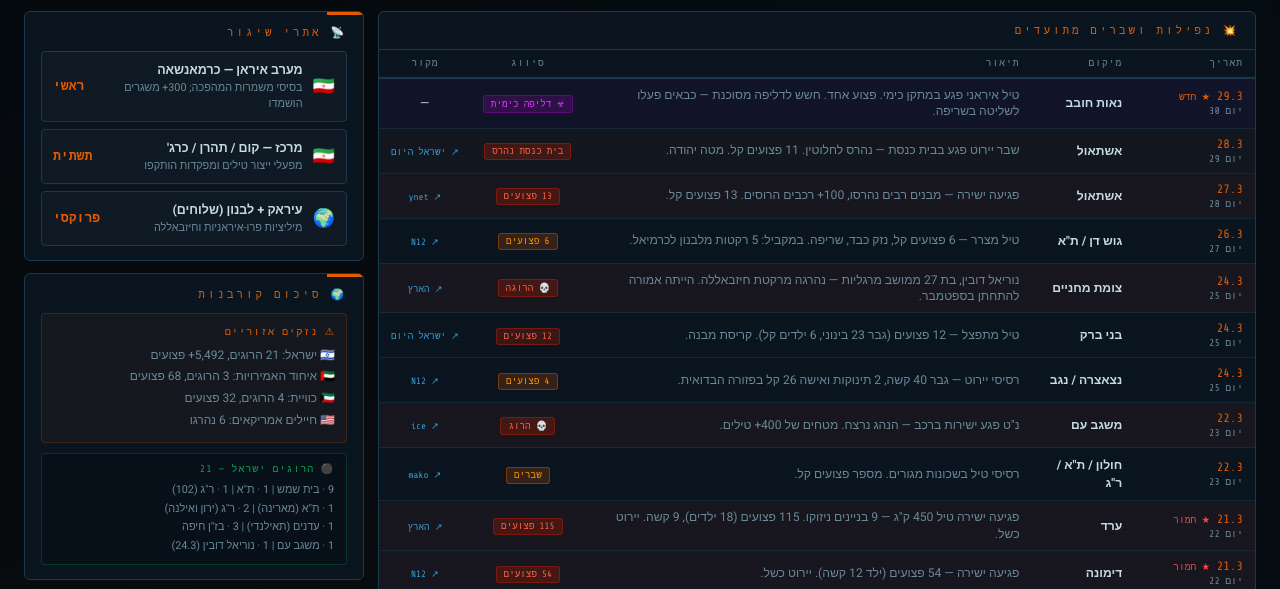
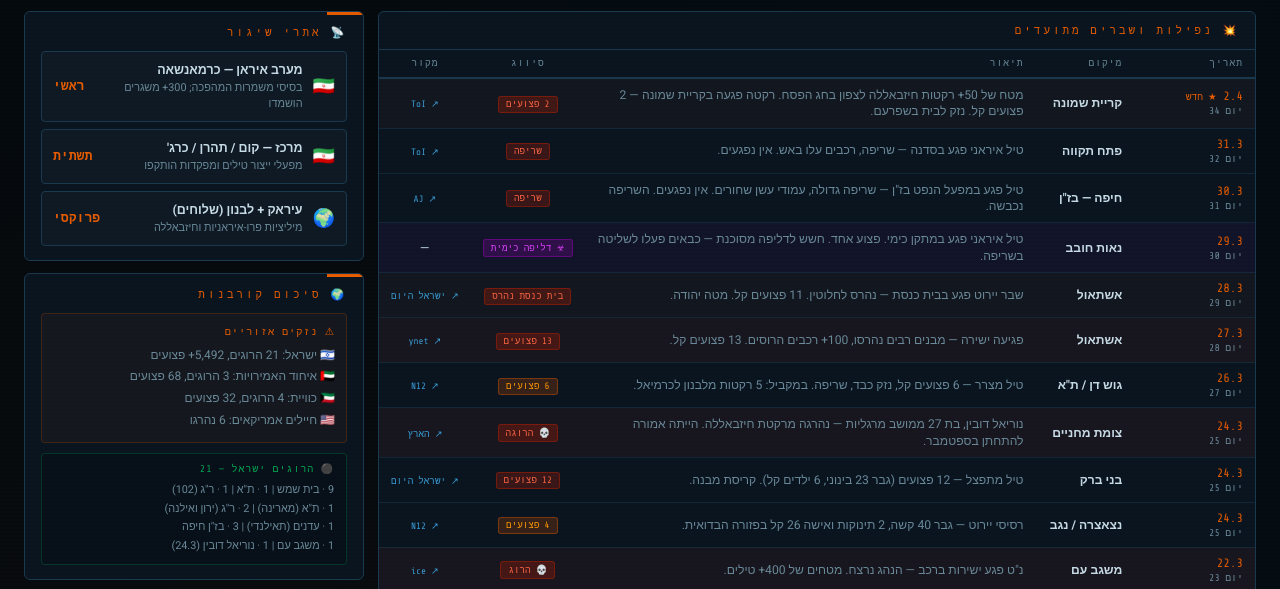
Before and after one commit to noamrozenfeld/shaagat-haari, a plain HTML site: page index.html in a window 1280 px wide. Shown: the part 199-788 px from the top of the page. Drawn offline with nearby package versions, Linux system fonts and the light colour scheme.

Commit message:
ימים 31–34 (30.3–2.4): בז"ן חיפה, פ"ת, ק. שמונה | גרף + מפה

```diff
--- a/index.html
+++ b/index.html
@@ -35,8 +35,6 @@
   @keyframes blink { 0%,100%{opacity:1;} 50%{opacity:0.1;} }
   .header-status { display:flex; align-items:center; gap:8px; font-family:var(--mono); font-size:0.72rem; color:var(--text-dim); }
   .outer { max-width:1700px; margin:0 auto; padding:16px 24px; display:flex; flex-direction:column; gap:0; }
-
-  /* STAT CARDS */
   .stats-row { display:grid; grid-template-columns:repeat(5,1fr); gap:12px; margin-bottom:14px; }
   .stat-card { background:var(--panel); border:1px solid var(--border); border-radius:6px; padding:14px 16px; position:relative; overflow:hidden; }
   .stat-card::after { content:''; position:absolute; bottom:0; left:0; right:0; height:2px; }
@@ -49,11 +47,7 @@
   .stat-card.yellow .value{color:var(--accent2);} .stat-card.green .value{color:var(--safe);}
   .stat-card.blue .value{color:#3a9fd8;}
   .stat-card .sub { font-size:0.68rem; color:var(--text-dim); }
-
-  /* CONTENT ROW */
   .content-row { display:grid; grid-template-columns:1fr 340px; gap:14px; margin-bottom:14px; align-items:start; }
-
-  /* IMPACT TABLE */
   .impact-table-wrap { background:var(--panel); border:1px solid var(--border); border-radius:6px; overflow:hidden; }
   .panel-title { font-size:0.68rem; font-family:var(--mono); color:var(--accent); letter-spacing:3px; text-transform:uppercase;
     padding:12px 16px; border-bottom:1px solid var(--border); display:flex; align-items:center; gap:8px; }
@@ -83,8 +77,6 @@
   .src-link:hover { text-decoration:underline; }
   .new-badge { color:var(--accent); font-size:0.6rem; font-family:var(--mono); }
   .severe-badge { color:#ff4444; font-size:0.6rem; font-family:var(--mono); }
-
-  /* RIGHT SIDE PANEL */
   .side-col { display:flex; flex-direction:column; gap:12px; }
   .panel { background:var(--panel); border:1px solid var(--border); border-radius:6px; padding:14px 16px; position:relative; overflow:hidden; }
   .panel::before { content:''; position:absolute; top:0; right:0; width:36px; height:3px; background:var(--accent); }
@@ -95,8 +87,6 @@
   .source-info h4{font-size:0.78rem;font-weight:700;}
   .source-info p{font-size:0.68rem;color:var(--text-dim);margin-top:1px;}
   .source-count{margin-right:auto;font-family:var(--mono);font-size:0.82rem;font-weight:700;color:var(--accent);white-space:nowrap;}
-
-  /* MAP full width */
   .map-panel { background:var(--panel); border:1px solid var(--border); border-radius:6px; overflow:hidden; margin-bottom:14px; }
   #map { width:100%; height:350px; background:#061018; }
   .leaflet-tile-pane { filter:brightness(0.5) saturate(0.6) hue-rotate(180deg); }
@@ -105,7 +95,6 @@
   .map-legend { padding:8px 16px; border-top:1px solid var(--border); display:flex; gap:18px; flex-wrap:wrap; align-items:center; }
   .leg-item { display:flex; align-items:center; gap:6px; font-size:0.7rem; font-family:var(--mono); color:var(--text-dim); }
   .leg-dot { width:10px; height:10px; border-radius:50%; }
-
   footer { text-align:center; padding:14px; border-top:1px solid var(--border); font-size:0.65rem; font-family:var(--mono); color:var(--text-dim); letter-spacing:1px; }
 </style>
 </head>
@@ -126,8 +115,6 @@
 </header>
 
 <div class="outer">
-
-  <!-- STAT CARDS -->
   <div class="stats-row">
     <div class="stat-card orange">
       <div class="label">גלי תקיפה לישראל</div>
@@ -156,10 +143,7 @@
     </div>
   </div>
 
-  <!-- CONTENT ROW: impact table + side panel -->
   <div class="content-row">
-
-    <!-- IMPACT TABLE -->
     <div class="impact-table-wrap">
       <div class="panel-title">💥 נפילות ושברים מתועדים</div>
       <div style="overflow-x:auto;">
@@ -174,8 +158,29 @@
             </tr>
           </thead>
           <tbody>
+            <tr class="row-new">
+              <td class="td-date">2.4 <span class="new-badge">★ חדש</span><br><span style="color:var(--text-dim);font-size:0.62rem;">יום 34</span></td>
+              <td class="td-loc">קריית שמונה</td>
+              <td class="td-desc">מטח של 50+ רקטות חיזבאללה לצפון בחג הפסח. רקטה פגעה בקריית שמונה — 2 פצועים קל. נזק לבית בשפרעם.</td>
+              <td class="td-tag"><span class="impact-tag tag-hit">2 פצועים</span></td>
+              <td class="center"><a href="https://www.timesofisrael.com/liveblog-april-02-2026/" target="_blank" class="src-link">↗ ToI</a></td>
+            </tr>
+            <tr>
+              <td class="td-date">31.3<br><span style="color:var(--text-dim);font-size:0.62rem;">יום 32</span></td>
+              <td class="td-loc">פתח תקווה</td>
+              <td class="td-desc">טיל איראני פגע בסדנה — שריפה, רכבים עלו באש. אין נפגעים.</td>
+              <td class="td-tag"><span class="impact-tag tag-hit">שריפה</span></td>
+              <td class="center"><a href="https://www.timesofisrael.com/liveblog-march-31-2026/" target="_blank" class="src-link">↗ ToI</a></td>
+            </tr>
+            <tr>
+              <td class="td-date">30.3<br><span style="color:var(--text-dim);font-size:0.62rem;">יום 31</span></td>
+              <td class="td-loc">חיפה — בז"ן</td>
+              <td class="td-desc">טיל פגע במפעל הנפט בז"ן — שריפה גדולה, עמודי עשן שחורים. אין נפגעים. השריפה נכבשה.</td>
+              <td class="td-tag"><span class="impact-tag tag-hit">שריפה</span></td>
+              <td class="center"><a href="https://www.aljazeera.com/amp/news/2026/3/30/fire-contained-after-missile-attack-on-oil-refinery-in-israels-haifa" target="_blank" class="src-link">↗ AJ</a></td>
+            </tr>
             <tr class="row-chem">
-              <td class="td-date">29.3 <span class="new-badge">★ חדש</span><br><span style="color:var(--text-dim);font-size:0.62rem;">יום 30</span></td>
+              <td class="td-date">29.3<br><span style="color:var(--text-dim);font-size:0.62rem;">יום 30</span></td>
               <td class="td-loc">נאות חובב</td>
               <td class="td-desc">טיל איראני פגע במתקן כימי. פצוע אחד. חשש לדליפה מסוכנת — כבאים פעלו לשליטה בשריפה.</td>
               <td class="td-tag"><span class="impact-tag tag-chem">☣ דליפה כימית</span></td>
@@ -312,7 +317,6 @@
       </div>
     </div>
 
-    <!-- RIGHT SIDE PANEL -->
     <div class="side-col">
       <div class="panel">
         <div class="panel-title">📡 אתרי שיגור</div>
@@ -364,7 +368,6 @@
     </div>
   </div>
 
-  <!-- MAP full width horizontal -->
   <div class="map-panel">
     <div class="panel-title">🗺 מפת נפילות ומסלולים — Leaflet / OSM</div>
     <div id="map"></div>
@@ -377,7 +380,6 @@
     </div>
   </div>
 
-  <!-- MOH TABLE -->
   <div class="panel" style="margin-bottom:14px;border-color:rgba(0,170,85,0.4);">
     <div class="panel-title" style="color:#00aa55;">
       🏥 משרד הבריאות — פינויים לבתי חולים
@@ -410,7 +412,6 @@
     <div style="font-size:0.65rem;font-family:var(--mono);color:var(--text-dim);margin-top:8px;">* חלק מהקשה אינם ישירות מטיל · מקור: ironswords.health.gov.il</div>
   </div>
 
-  <!-- DAILY CHART -->
   <div class="panel" style="margin-bottom:14px;">
     <div class="panel-title">
       📊 מתקפות איראן לפי יום — מאז תחילת המבצע (28.2.2026)
@@ -425,7 +426,6 @@
     </div>
   </div>
 
-  <!-- EXTERNAL LINKS -->
   <div style="display:grid;grid-template-columns:1fr 1fr;gap:14px;margin-bottom:14px;">
     <div class="panel">
       <div class="panel-title">🔗 מקורות חיצוניים</div>
@@ -443,7 +443,7 @@
 </div>
 
 <footer>
-  מקורות גלויים: ויקיפדיה · ynet · כאן חדשות · INSS | מבצע שאגת הארי — 28.2.2026 | Epic Fury (USA) | עדכון יום 30 — 29.3.2026
+  מקורות גלויים: ויקיפדיה · ynet · כאן חדשות · INSS · Times of Israel | מבצע שאגת הארי — 28.2.2026 | Epic Fury (USA) | עדכון יום 34 — 2.4.2026
   <br>מפה: © OpenStreetMap contributors | Leaflet | נתונים: מודיעין פתוח בלבד
 </footer>
 
@@ -482,6 +482,9 @@ const impactData = [
   { ll:[31.72,35.01], type:'hit', label:'אשתאול — 27–28.3', desc:'27.3: פגיעה ישירה — 13 פצועים, 100+ רכבים הרוסים.\n28.3: שבר יירוט הרס בית כנסת, 11 פצועים.' },
   { ll:[32.06,34.81], type:'frag', label:'גוש דן — 26.3', desc:'טיל מצרר — 6 פצועים קל, שריפה, נזק כבד למבנים.' },
   { ll:[31.13,35.02], type:'chem', label:'נאות חובב — 29.3 ☣', desc:'טיל איראני פגע במתקן כימי. פצוע אחד. חשש לדליפה מסוכנת.' },
+  { ll:[32.82,34.99], type:'hit', label:'בז"ן חיפה — 30.3', desc:'טיל פגע במפעל הנפט — שריפה גדולה, נכבשה. אין נפגעים.' },
+  { ll:[32.09,34.88], type:'hit', label:'פתח תקווה — 31.3', desc:'טיל פגע בסדנה — שריפה, רכבים הרוסים. אין נפגעים.' },
+  { ll:[33.21,35.57], type:'hit', label:'קריית שמונה — 2.4', desc:'מטח 50+ רקטות חיזבאללה לצפון בחג הפסח. 2 פצועים קל.' },
 ];
 
 impactData.forEach(d => {
@@ -530,6 +533,10 @@ const dailyData = [
   { day:'27.3\nיום 28', note:'★ אשתאול: פגיעה ישירה, 100+ רכבים הרוסים', ballistic:25, uav:15, cruise:3 },
   { day:'28.3\nיום 29', note:'אשתאול: בית כנסת נהרס | ירי לדרום ולמרכז', ballistic:20, uav:12, cruise:3 },
   { day:'29.3\nיום 30', note:'☣ נאות חובב: פגיעה במתקן כימי | באר שבע', ballistic:15, uav:10, cruise:2 },
+  { day:'30.3\nיום 31', note:'בז"ן חיפה: שריפה ממטח', ballistic:12, uav:8, cruise:2 },
+  { day:'31.3\nיום 32', note:'פ"ת: שריפה בסדנה | ירי לכיוון מרכז', ballistic:10, uav:8, cruise:2 },
+  { day:'1.4\nיום 33',  note:'אזעקות בת"א | ירי לצפון', ballistic:10, uav:6, cruise:1 },
+  { day:'2.4\nיום 34',  note:'50+ רקטות חיזבאללה לצפון | קריית שמונה', ballistic:5, uav:12, cruise:1 },
 ];
 
 const ctx2 = document.getElementById('dailyChart').getContext('2d');
```
